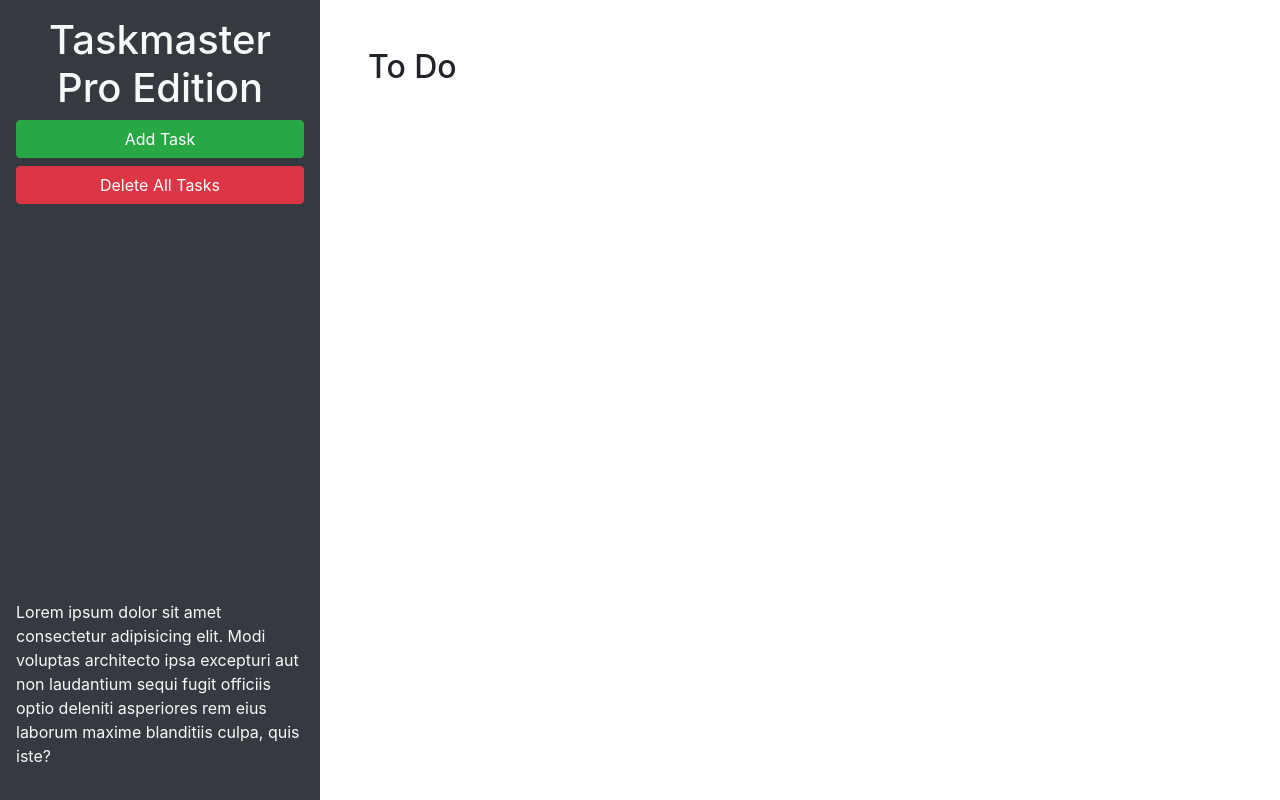
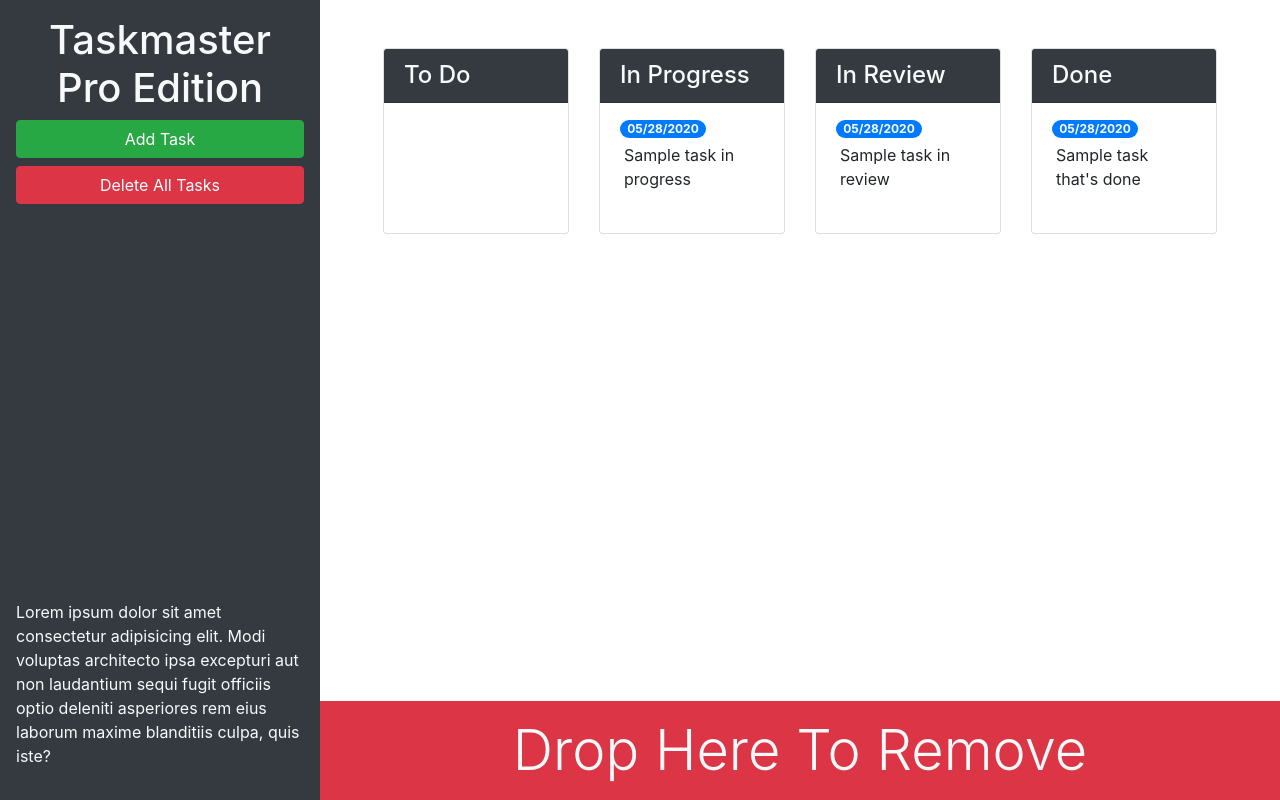
Before and after one commit to Jdarville9/taskmaster-pro, a plain HTML site: page index.html in a window 1280 px wide. Drawn offline with nearby package versions, Linux system fonts and the light colour scheme.

Commit message:
got strappin with some boots

```diff
--- a/index.html
+++ b/index.html
@@ -13,20 +13,78 @@
 <body>
 
   <div class="row min-vh-100 no-gutters">
-    <header class="col-12 col-lg-3 bg-dark text-light d-flex flex-column p-4 p-lg-3">
+    <header class="col-12 col-lg-3 bg-dark text-light sticky-top d-flex flex-column p-4 p-lg-3">
       <h1 class="text-center">Taskmaster Pro Edition</h1>
       <button id="create-task" class="btn btn-block btn-success" data-toggle="modal" data-target="#task-form-modal">Add
         Task</button>
       <button id="remove-tasks" class="btn btn-block btn-danger">Delete All Tasks</button>
-      <p class="mt-auto">Lorem ipsum dolor sit amet consectetur adipisicing elit. Modi voluptas architecto ipsa
+      <p class="mt-auto d-none d-lg-block">Lorem ipsum dolor sit amet consectetur adipisicing elit. Modi voluptas architecto ipsa
         excepturi aut non
         laudantium sequi fugit officiis optio deleniti asperiores rem eius laborum maxime blanditiis culpa, quis iste?
       </p>
     </header>
-    <main class="col-12 col-lg-9">
-      <div class="m-5">
-        <h2>To Do</h2>
-        <ul id="list-toDo" class="list-group"> </ul>
+    <main class="col-12 col-lg-9 d-flex flex-column">
+      <div class="m-5 row justify-content-around">
+        <!-- todo start -->
+        <div class="col-12 col-md-6 col-xl-3 mb-3">
+          <div class="card">
+            <h4 class="card-header bg-dark text-light">
+              To Do
+            </h4>
+            <ul id="list-toDo" class="list-group list-group-flush"></ul>
+          </div>
+        </div>
+        <!-- todo end -->
+        <!-- in progress start -->
+        <div class="col-12 col-md-6 col-xl-3 mb-3">
+          <div class="card">
+            <h4 class="card-header bg-dark text-light">
+              In Progress
+            </h4>
+            <ul id="list-inProgress" class="list-group list-group-flush">
+              <li class="list-group-item">
+                <span class="badge badge-primary badge-pill">05/28/2020</span>
+                <p class="m-1">Sample task in progress</p>
+              </li>
+            </ul>
+          </div>
+        </div>
+        <!-- in progress end -->
+        <!-- in review start -->
+        <div class="col-12 col-md-6 col-xl-3 mb-3">
+          <div class="card">
+            <h4 class="card-header bg-dark text-light">
+              In Review
+            </h4>
+            <ul id="list-inReview" class="list-group list-group-flush">
+              <li class="list-group-item">
+                <span class="badge badge-primary badge-pill">05/28/2020</span>
+                <p class="m-1">Sample task in review</p>
+              </li>
+            </ul>
+          </div>
+        </div>
+        <!-- in review end -->
+        <!-- done start -->
+        <div class="col-12 col-md-6 col-xl-3 mb-3">
+          <div class="card">
+            <h4 class="card-header bg-dark text-light">
+              Done
+            </h4>
+            <ul id="list-done" class="list-group list-group-flush">
+              <li class="list-group-item">
+                <span class="badge badge-primary badge-pill">05/28/2020</span>
+                <p class="m-1">Sample task that's done</p>
+              </li>
+            </ul>
+          </div>
+        </div>
+        <!-- done end -->
+      </div>
+      <div class="mt-auto" id="trash">
+        <div class="w-100 bg-danger p-3 text-center text-light display-4 mt-auto">
+          Drop Here To Remove
+        </div>
       </div>
     </main>
   </div>
@@ -46,11 +104,11 @@
           <form>
             <div class="form-group">
               <label for="modalTaskDescription">Task description</label>
-              <textarea id="modalTaskDescription" rows="3"></textarea>
+              <textarea id="modalTaskDescription" rows="3" class="form-control"></textarea>
             </div>
             <div class="form-group">
               <label for="modalDueDate">Due date</label>
-              <input type="text" id="modalDueDate" placeholder="mm/dd/yyyy" autocomplete="off" />
+              <input type="text" class="form-control" id="modalDueDate" placeholder="mm/dd/yyyy" autocomplete="off" />
             </div>
           </form>
         </div>
```
